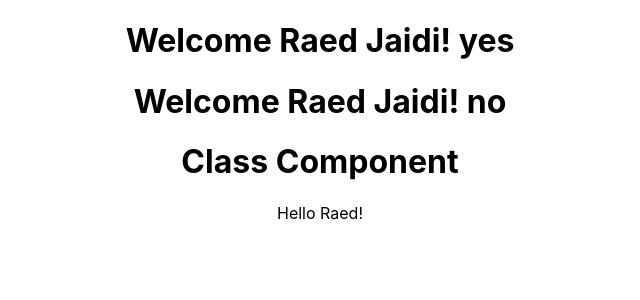
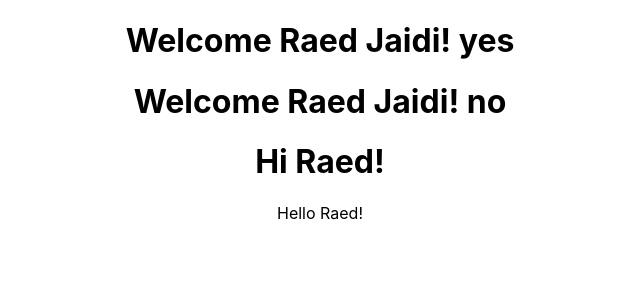
Before and after one commit to Raedjd/ReactJs-learn, a React (Create React App) app: page / in a window 1280 px wide. Shown: the top 300 px of the page, without its empty margins (320-960 px from the left). Built offline with nearby package versions, Linux system fonts and the light colour scheme.

Commit message:
add a class component+props

```diff
--- a/src/App.js
+++ b/src/App.js
@@ -9,7 +9,7 @@ function App() {
     <div className="App">
       <Greet name=' yes'></Greet>
       <Greet name=' no'></Greet>
-      <Hi></Hi>
+      <Hi name='Raed'></Hi>
       <Hello></Hello>
     </div>
   );
--- a/src/Components/Hi.js
+++ b/src/Components/Hi.js
@@ -2,7 +2,7 @@ import React,{Component} from "react";
 
 class Hi extends Component{
     render(){
-        return <h1>Class Component</h1>
+        return <h1>Hi {this.props.name}!</h1>
     }
 }
 export default Hi;
```
